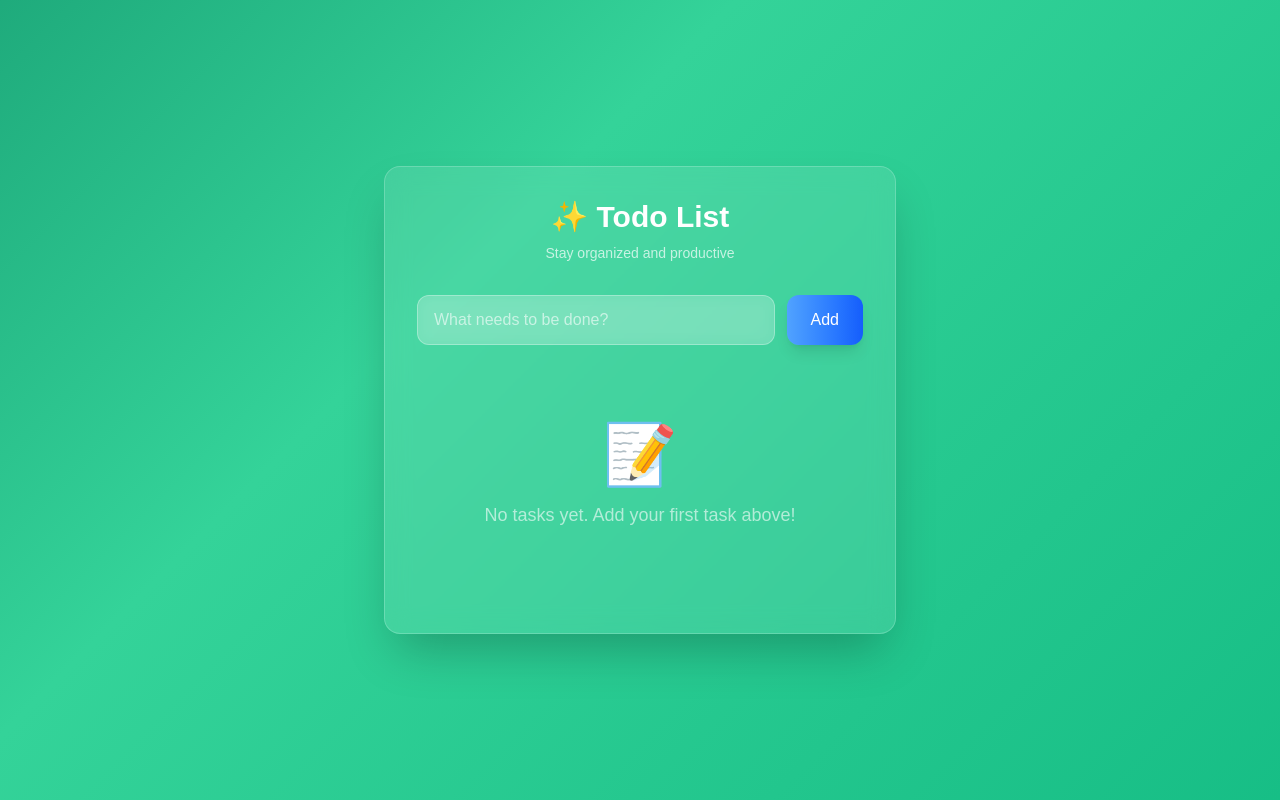
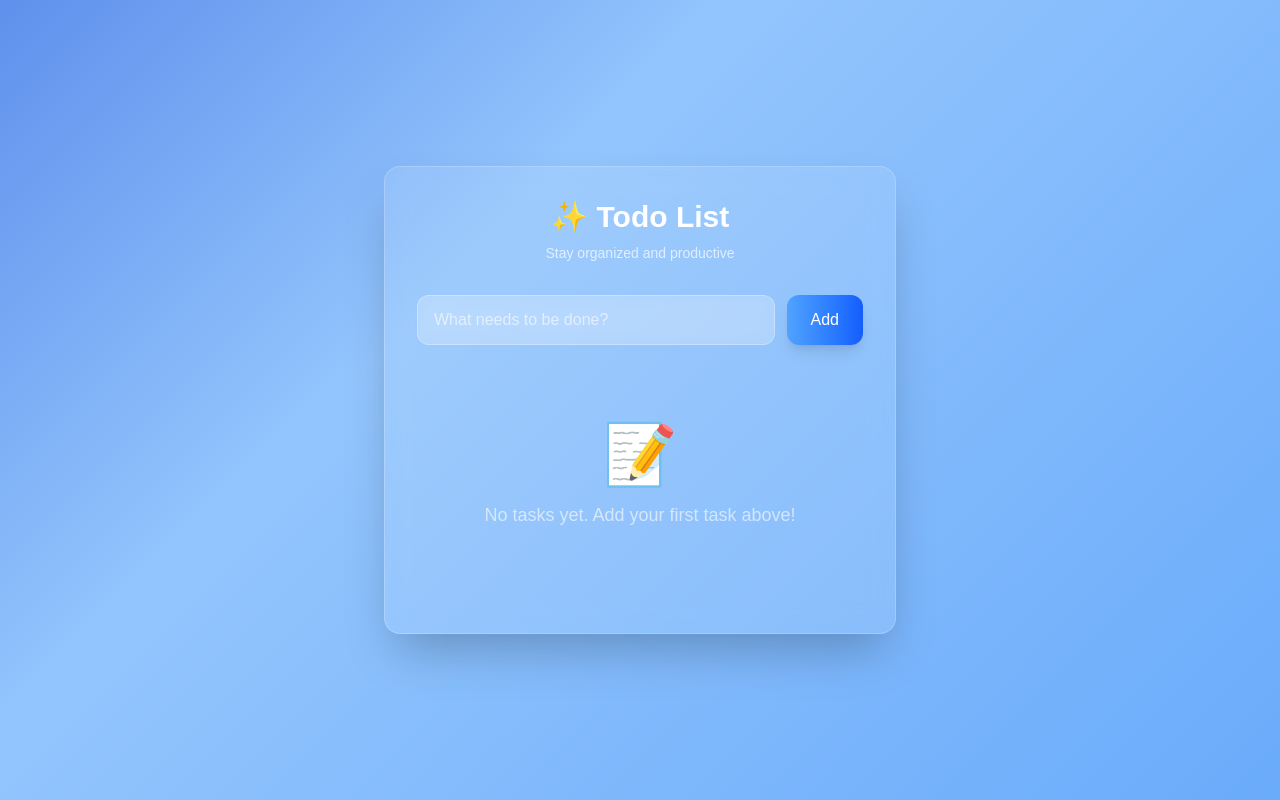
Before and after one commit to ns-test-org/simple-todo-list, a Next.js app in the folder packages/jam-notes/: page / in a window 1280 px wide. Built offline with nearby package versions, Linux system fonts and the light colour scheme.

Commit message:
AI chat session: Updated code and files

```diff
--- a/packages/jam-notes/src/app/globals.css
+++ b/packages/jam-notes/src/app/globals.css
@@ -26,7 +26,7 @@ html, body {
 }
 
 body {
-  background: linear-gradient(-45deg, #065f46, #059669, #10b981, #34d399, #047857, #064e3b);
+  background: linear-gradient(-45deg, #1e3a8a, #3b82f6, #60a5fa, #93c5fd, #1d4ed8, #1e40af);
   background-size: 400% 400%;
   animation: gradient-shift 8s ease infinite;
   color: var(--foreground);
```
